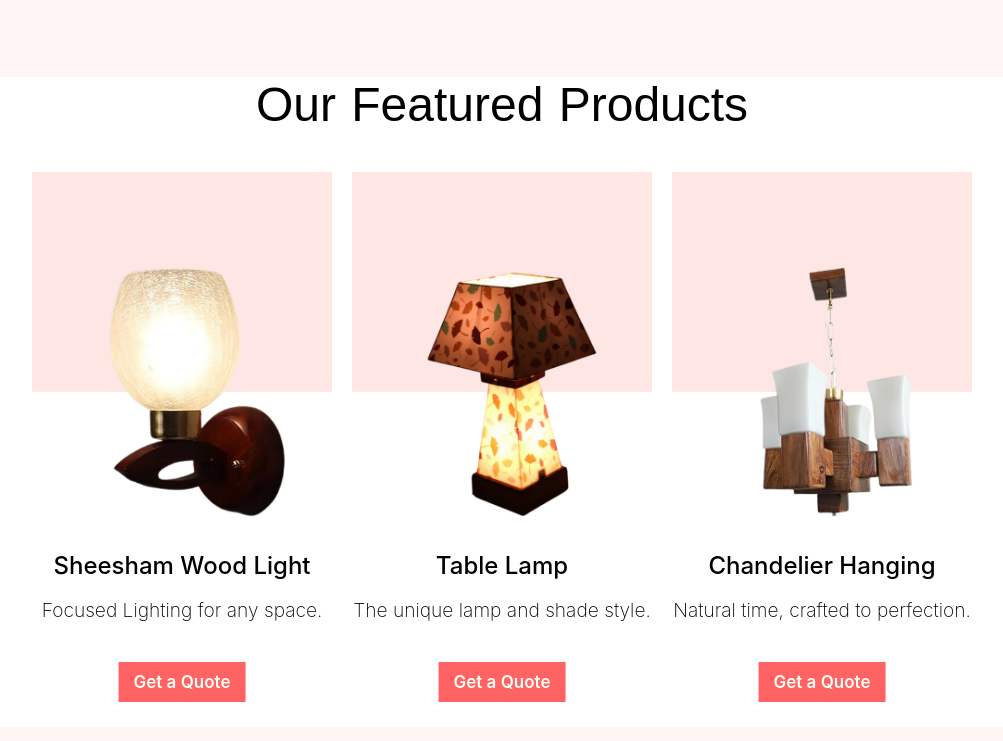
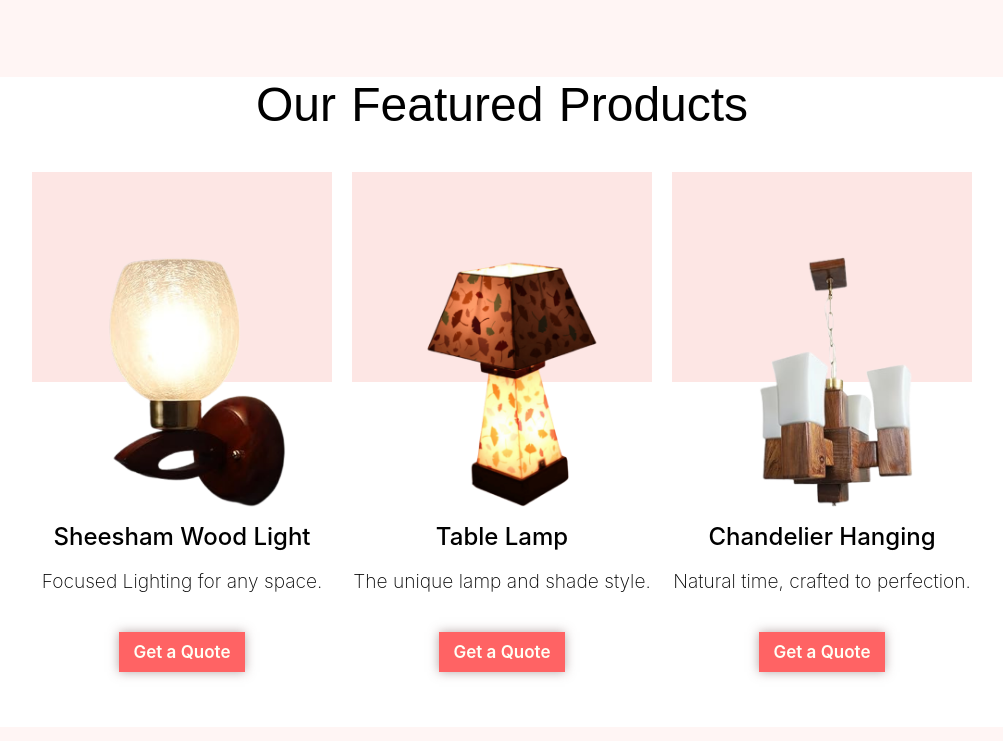
Before and after one commit to mehak-1903/GreenhouseSite, a plain HTML site: page index.html in a window 1280 px wide. Shown: the part 1061-1802 px from the top of the page, without its empty margins (138-1141 px from the left). Drawn offline with Linux system fonts and the light colour scheme.

Commit message:
Adding transitions and box shadow on buttons

```diff
--- a/style.css
+++ b/style.css
@@ -103,6 +103,7 @@ nav li a i {
     margin: 0;
     border-radius: 5px;
     overflow: hidden;
+    border: 1px solid green;
 }
 
 /* Dropdown items */
@@ -129,6 +130,7 @@ nav li a i {
 
 .dropdown-menu li:hover {
     background-color: #3f444b;
+
 }
 
 .dropdown-menu a:hover {
@@ -483,7 +485,8 @@ nav li a i {
     font-size: 1.2em;
     text-align: center;
     font-weight: 200;
-    margin-bottom: 50px;
+    margin-bottom: 20px;
+    line-height: 3.2;
 }
 
 .quote-btn {
@@ -495,8 +498,25 @@ nav li a i {
     padding: 10px 15px;
     font-weight: 600;
     cursor: pointer;
-    position: absolute;
-    transform: translateX(-50%);
-    top: 98%;
-    left: 50%;
+    transition: tranform 0.3s ease-in;
+    margin: auto;
+    box-shadow: 0px 0px 10px 0px rgba(110, 77, 77, 0.5);
 }
+
+.quote-btn:hover{
+    animation: bounce 0.9s ease-in;
+}
+
+@keyframes bounce {
+    0% {
+        transform: translateY(0);
+    }
+
+    50% {
+        transform: translateY(-10px);
+    }
+
+    100% {
+        transform: translateY(0);
+    }
+}
```
